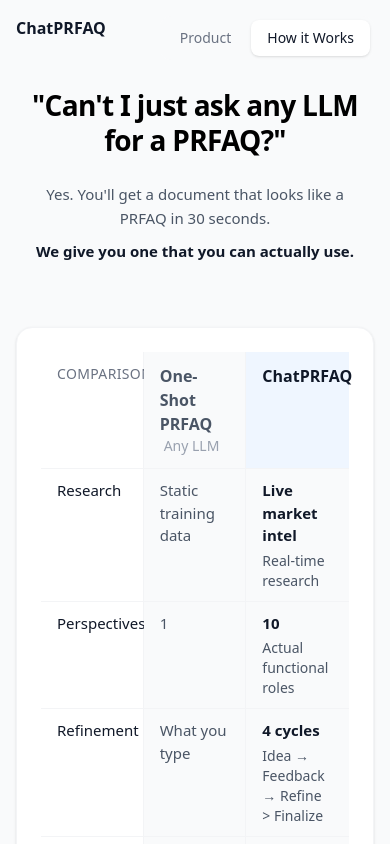
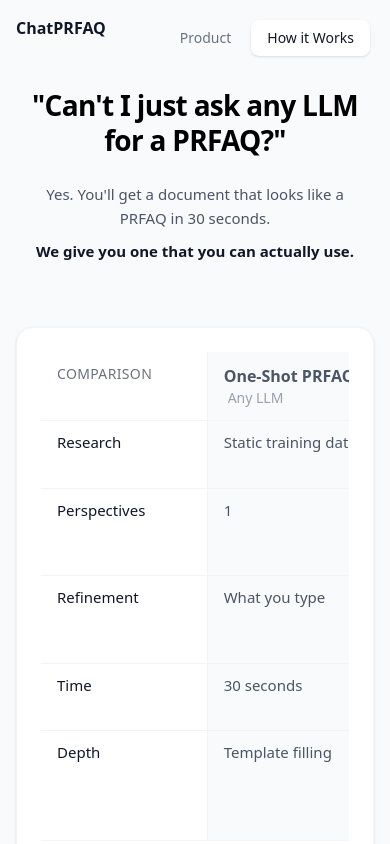
Before and after one commit to njenga-kariuki/ChatPRFAQ, a React (Vite) app in the folder frontend/: page /how-it-works in a window 390 px wide. Shown: the top 844 px of the page. Built offline with nearby package versions, Linux system fonts and the light colour scheme.

Commit message:
bug: fix comparison table sizing on mobile

```diff
--- a/frontend/src/components/HowItWorksPage.tsx
+++ b/frontend/src/components/HowItWorksPage.tsx
@@ -128,7 +128,8 @@
       <section className="w-full px-4 md:px-8">
         <div className="max-w-5xl mx-auto">
           <div className="bg-white rounded-2xl border border-gray-100 shadow-sm hover:shadow-md transition-shadow duration-300 overflow-hidden">
-            <div className="grid grid-cols-3 gap-0">
+            <div className="overflow-x-auto">
+              <div className="grid grid-cols-3 gap-0 min-w-[500px]">
               {/* Header Row */}
               <div className="py-3 px-4 border-b border-r border-gray-100">
                 <div className="space-y-1">
@@ -177,6 +178,7 @@
                 chatPrfaq="Evidence-based narrative"
                 highlight="Market data, user insights, validation"
               />
+              </div>
             </div>
           </div>
         </div>
```
